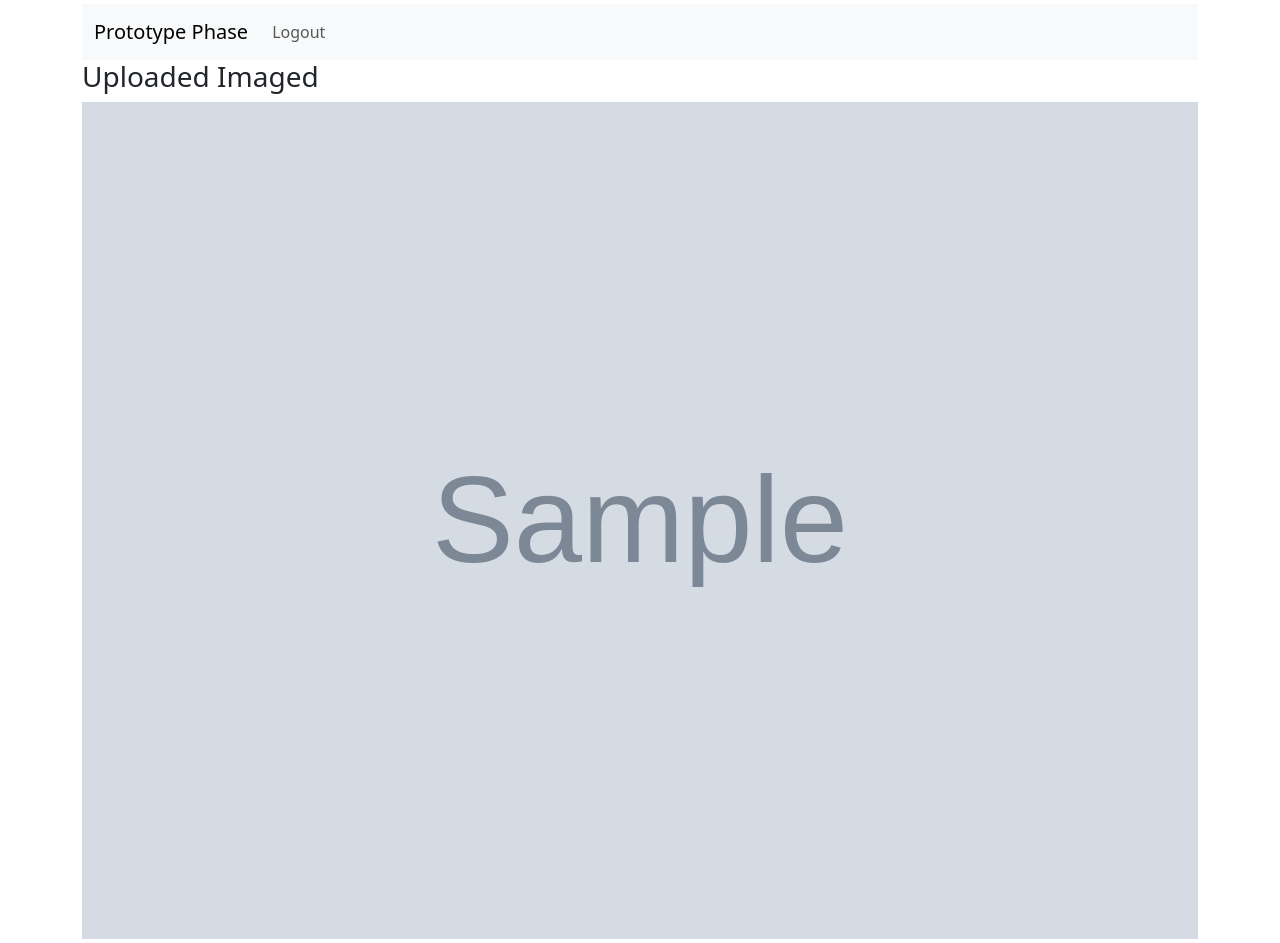
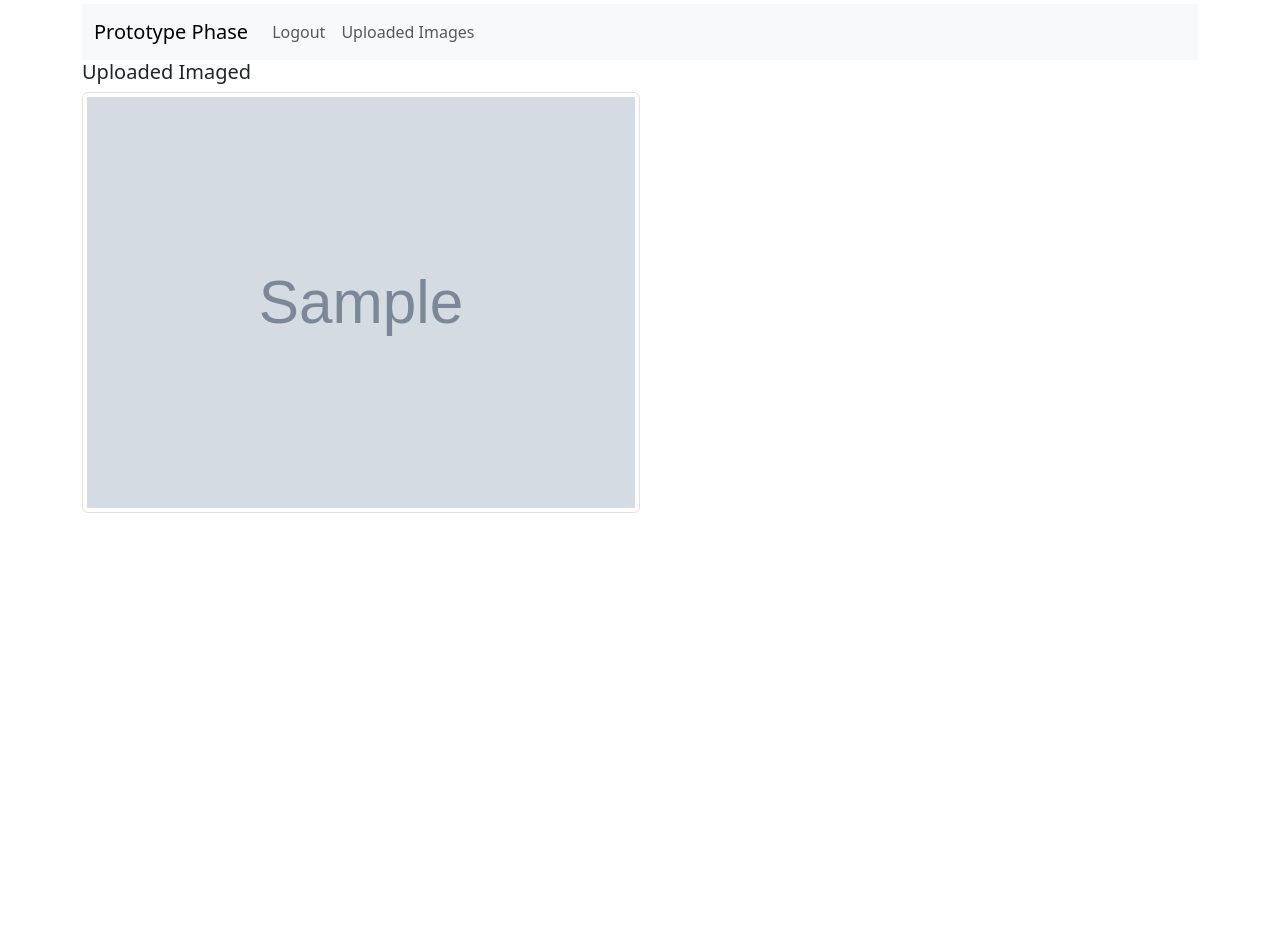
Before and after one commit to AunSyedShah/amazon_test_phase, a Django app: page /uploaded_images/ in a window 1280 px wide. After the commit the page ends 513 px from the top, so only its background shows below. Run offline with Django 4.2, Linux system fonts and the light colour scheme; a user stored in the database is signed in; tables that the repository leaves empty hold one stand-in row (values such as "Sample post"); grey boxes marked "Sample" are stand-in pictures; some libraries are stand-ins or nearby versions.

Commit message:
add uploaded images feature

```diff
--- a/templates/base.html
+++ b/templates/base.html
@@ -25,6 +25,10 @@
                             <!-- if current page is index, then add active class -->
                             <a class="nav-link" href="{% url 'logout' %}">Logout</a>
                         </li>
+                        <li class="nav-item">
+                            <!-- if current page is index, then add active class -->
+                            <a class="nav-link" href="{% url 'uploaded_images' %}">Uploaded Images</a>
+                        </li>
                     {% else %}
                         <li class="nav-item">
                             <!-- if current page is index, then add active class -->
--- a/templates/uploaded_images.html
+++ b/templates/uploaded_images.html
@@ -1,7 +1,7 @@
 {% extends 'base.html' %}
 {% load crispy_forms_tags %}
 {% block title %}
-    Login
+    Uploaded Images
 {% endblock %}
 {% block content %}
     {% for message in messages %}
@@ -20,12 +20,12 @@
             </div>
         {% endif %}
     {% endfor %}
-    <h3>Uploaded Imaged</h3>
+    <h5>Uploaded Imaged</h5>
     <!-- display image in row and column -->
     <div class="row">
         {% for image in images %}
             <div class="col">
-                <img src="{{ image.image.url }}" alt="image" width="100%" height="100%">
+                <img src="{{ image.image.url }}" class="img-thumbnail" height="50%" width="50%" alt="{{ image.id }}">
             </div>
         {% endfor %}
     </div>
```
